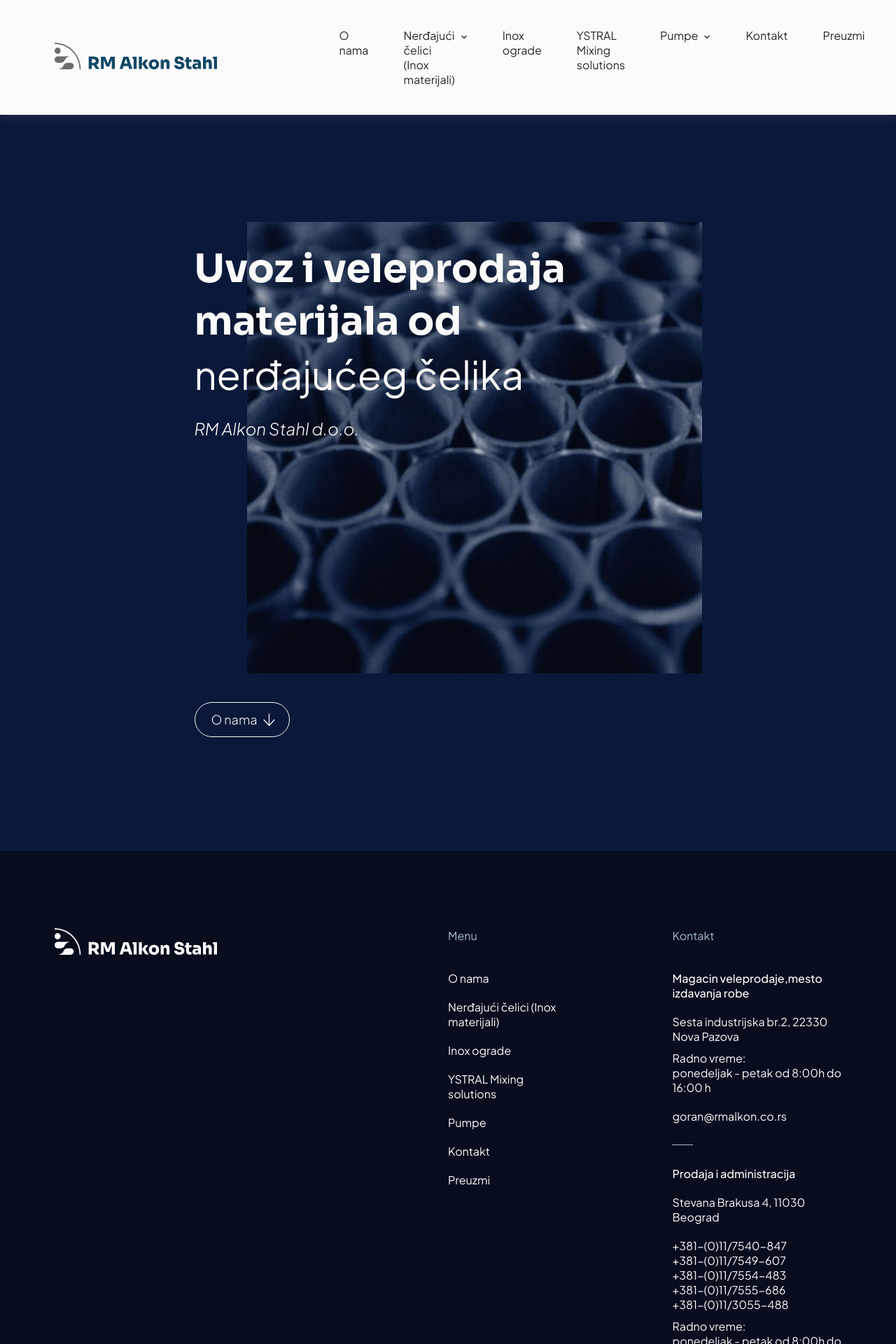
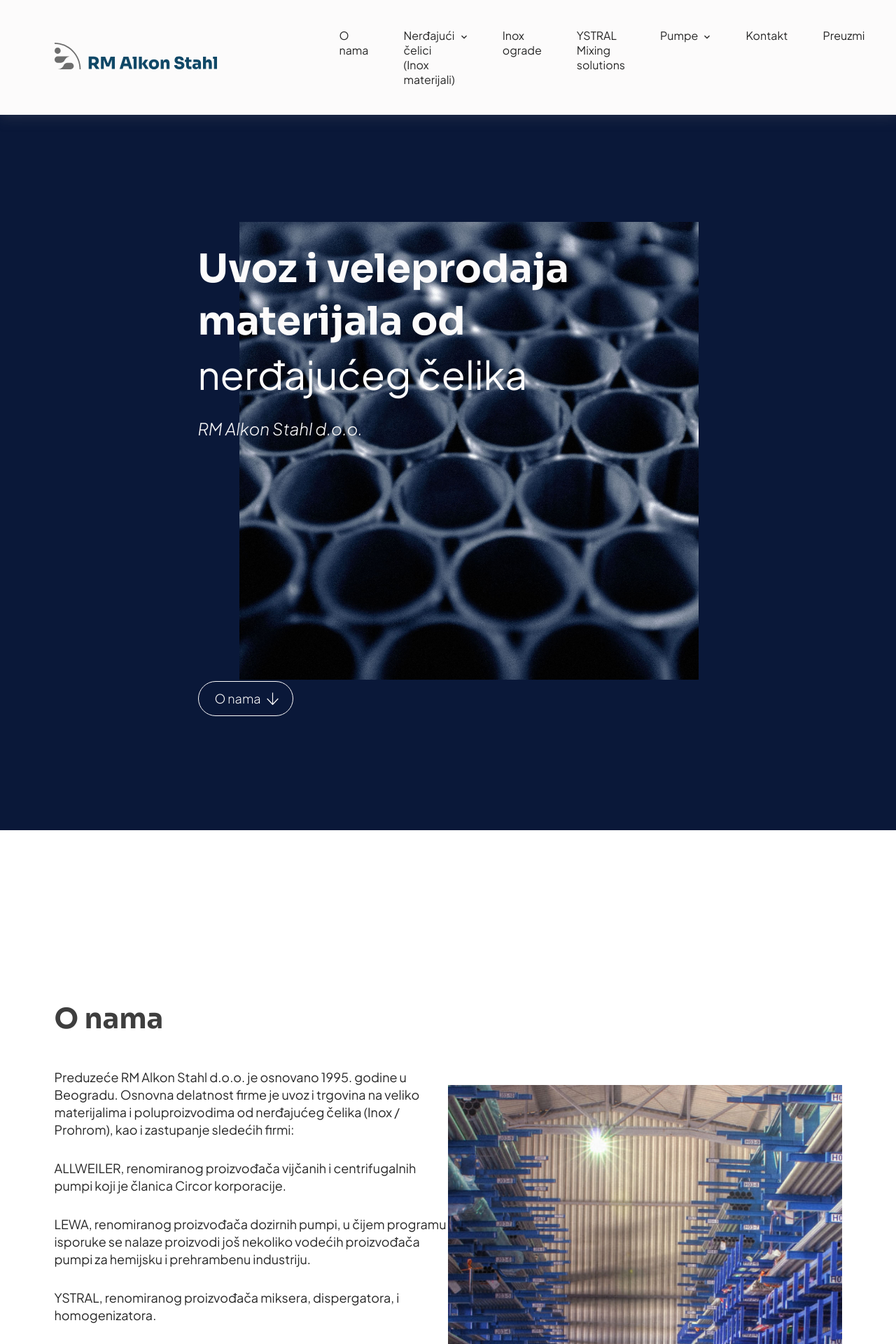
Before and after one commit to milosRank/rm-alcon-stahl, a PHP site: page /index.html in a window 1280 px wide. Shown: the top 1920 px of the page at 70% size. Run offline with PHP 8.4, Linux system fonts and the light colour scheme.

Commit message:
Text and image 30%, hero image replaced, small hero section improvements

```diff
--- a/assets/css/main.css
+++ b/assets/css/main.css
@@ -774,14 +774,15 @@ a.button:hover {
   background-color: #0A1839;
 }
 .hero-section .hero__inner {
-  margin: 0 200px;
+  margin: 0 205px;
   padding-top: 30px;
   background-image: url("../img/hero/hero-section-background.jpg");
   background-repeat: no-repeat;
   background-position: 100% 0;
+  background-size: 656px 654px;
 }
 .hero-section .hero__inner .hero__title {
-  margin-bottom: 375px;
+  margin-bottom: 345px;
   color: #FCFBFB;
 }
 .hero-section .hero__inner .hero__title h1,
@@ -804,7 +805,48 @@ a.button:hover {
 }
 
 /*
-    ==== TEXT-AND-IMAGE ====
+    ==== TEXT AND IMAGE ====
+
+    Description:
+        These are text and image boxes of website.
+
+    Modificators:
+        No modificators.
+
+*/
+.text-and-image {
+  padding-top: 250px;
+  padding-bottom: 250px;
+}
+.text-and-image .text-and-image__inner {
+  display: flex;
+  align-items: center;
+}
+.text-and-image .text-and-image__inner .text,
+.text-and-image .text-and-image__inner .image {
+  width: 50%;
+}
+.text-and-image .text-and-image__inner .text .part-content:not(:last-child) {
+  margin-bottom: 100px;
+}
+.text-and-image .text-and-image__inner .text .title {
+  margin-bottom: 50px;
+}
+.text-and-image .text-and-image__inner .text .title h1,
+.text-and-image .text-and-image__inner .text .title h2,
+.text-and-image .text-and-image__inner .text .title h3,
+.text-and-image .text-and-image__inner .text .title h4,
+.text-and-image .text-and-image__inner .text .title h5,
+.text-and-image .text-and-image__inner .text .title h6 {
+  font-size: 4rem;
+  margin-bottom: 0;
+}
+.text-and-image .text-and-image__inner .text p {
+  line-height: 25px;
+}
+
+/*
+    ==== TABLE AND IMAGE ====
 
     Description:
         These are text and image boxes of website.
--- a/assets/scss/sections/_allsections.scss
+++ b/assets/scss/sections/_allsections.scss
@@ -1,2 +1,3 @@
 @import "hero";
 @import "text-and-image";
+@import "table-and-image";
--- a/assets/scss/sections/_hero.scss
+++ b/assets/scss/sections/_hero.scss
@@ -4,15 +4,16 @@
     background-color: $sixth-color;
 
     .hero__inner {
-        margin: 0 200px;
+        margin: 0 205px;
         padding-top: 30px;
         background-image: url("../img/hero/hero-section-background.jpg");
         background-repeat: no-repeat;
         background-position: 100% 0;
+        background-size: 656px 654px;
     }
 
     .hero__inner .hero__title {
-        margin-bottom: 375px;
+        margin-bottom: 345px;
         color: $white;
 
         h1,
--- /dev/null
+++ b/assets/scss/sections/_table-and-image.scss
@@ -0,0 +1,14 @@
+/*
+    ==== TABLE AND IMAGE ====
+
+    Description:
+        These are text and image boxes of website.
+
+    Modificators:
+        No modificators.
+
+*/
+
+.table-and-image {
+
+}
--- a/assets/scss/sections/_text-and-image.scss
+++ b/assets/scss/sections/_text-and-image.scss
@@ -1,5 +1,5 @@
 /*
-    ==== TEXT-AND-IMAGE ====
+    ==== TEXT AND IMAGE ====
 
     Description:
         These are text and image boxes of website.
@@ -8,3 +8,43 @@
         No modificators.
 
 */
+
+.text-and-image {
+    padding-top: 250px;
+    padding-bottom: 250px;
+
+    .text-and-image__inner {
+        display: flex;
+        align-items: center;
+
+        .text,
+        .image {
+            width: 50%;
+        }
+    }
+
+    .text-and-image__inner .text {
+
+        .part-content:not(:last-child) {
+            margin-bottom: 100px;
+        }
+
+        .title {
+            margin-bottom: 50px;
+
+            h1,
+            h2,
+            h3,
+            h4,
+            h5,
+            h6 {
+                font-size: $medium-large;
+                margin-bottom: 0;
+            }
+        }
+
+        p {
+            line-height: 25px;
+        }
+    }
+}
--- a/index.html
+++ b/index.html
@@ -163,6 +163,75 @@
                 </div>
             </section> <!-- Hero section end -->
 
+            <!-- Text and image start -->
+            <section class="text-and-image">
+                <div class="container-fluid">
+                    <div class="wrapper">
+                        <div class="container">
+
+                            <!-- Text and image inner start -->
+                            <div class="text-and-image__inner">
+
+                                <!-- Text start -->
+                                <div class="text">
+                                    <div class="text__inner">
+                                        <div class="part-content">
+                                            <div class="title">
+                                                <h2>O nama</h2>
+                                            </div>
+                                            <p>
+                                                Preduzeće RM Alkon Stahl d.o.o. je osnovano 1995. godine u Beogradu. Osnovna delatnost firme je uvoz i
+                                                trgovina na veliko materijalima i poluproizvodima od nerđajućeg čelika (Inox / Prohrom), kao i zastupanje sledećih firmi:
+                                            </p>
+                                            <p>
+                                                ALLWEILER, renomiranog proizvođača vijčanih i centrifugalnih pumpi koji je članica Circor korporacije.
+                                            </p>
+                                            <p>
+                                                LEWA, renomiranog proizvođača dozirnih pumpi, u čijem programu isporuke se nalaze proizvodi još nekoliko
+                                                vodećih proizvođača pumpi za hemijsku i prehrambenu industriju.
+                                            </p>
+                                            <p>
+                                                YSTRAL, renomiranog proizvođača miksera, dispergatora, i homogenizatora.
+                                            </p>
+                                            <p>
+                                                Stalnim ulaganjem u proširenje asortimana, stručnim i odgovornim radom zaposlenih i pravovremnim isporukama robe
+                                                visokog kvaliteta po konkurentnim cenama, RM Alkon Stahl je postao jedan od vodećih snabdevača domaćeg tržišta
+                                                nerđajućim čelikom. Istovremeno sa završetkom izgradnje visokoregalnog skladišta kapaciteta 2.000 tona u
+                                                industrijskoj zoni Nove Pazove, nabavljene su i najsavremenije mašine za sečenje limova CNC plazma
+                                                tehnologijom kao i linije za brušenje i poliranje okruglih i profilnih cevi.
+                                            </p>
+                                            <p>
+                                                RM Alkon Stahl posluje u skladu sa savremenim poslovnim standardima koji potrebe kupca stavljaju na prvo mesto.
+                                                Iskustvo, stručnost i dobre poslovne namere su vrline koje izdvajaju RM Alkon Stahl i čine ga vašim pouzdanim
+                                                poslovnim partnerom i dobavljačem broj 1 za nerđajuće čelike i pumpe!
+                                            </p>
+                                        </div>
+                                        <div class="part-content">
+                                            <div class="title">
+                                                <h2>Osnovni podaci</h2>
+                                            </div>
+                                            <a href="#">Osnovni podaci o preduzeću (PDF)</a>
+                                            <a href="#">Potvrda o PDV evidenciji (PDF)</a>
+                                            <a href="#">Politika kvaliteta (PDF)</a>
+                                            <a href="#">Potvrda o registraciji PIB (PDF)</a>
+                                        </div>
+                                    </div>
+                                </div> <!-- Text end -->
+
+                                <!-- Image start -->
+                                <div class="image">
+                                    <div class="image__inner">
+                                        <img src="assets/img/corporate/about-us.jpg" alt="About us">
+                                    </div>
+                                </div> <!-- Image end -->
+
+                            </div> <!-- Text and image inner end -->
+
+                        </div>
+                    </div>
+                </div>
+            </section> <!-- Text and image end -->
+
         </main> <!-- Main end -->
 
 
```
Also changed, not shown: assets/img/corporate/about-us.jpg (added), assets/img/hero/hero-section-background.jpg.
